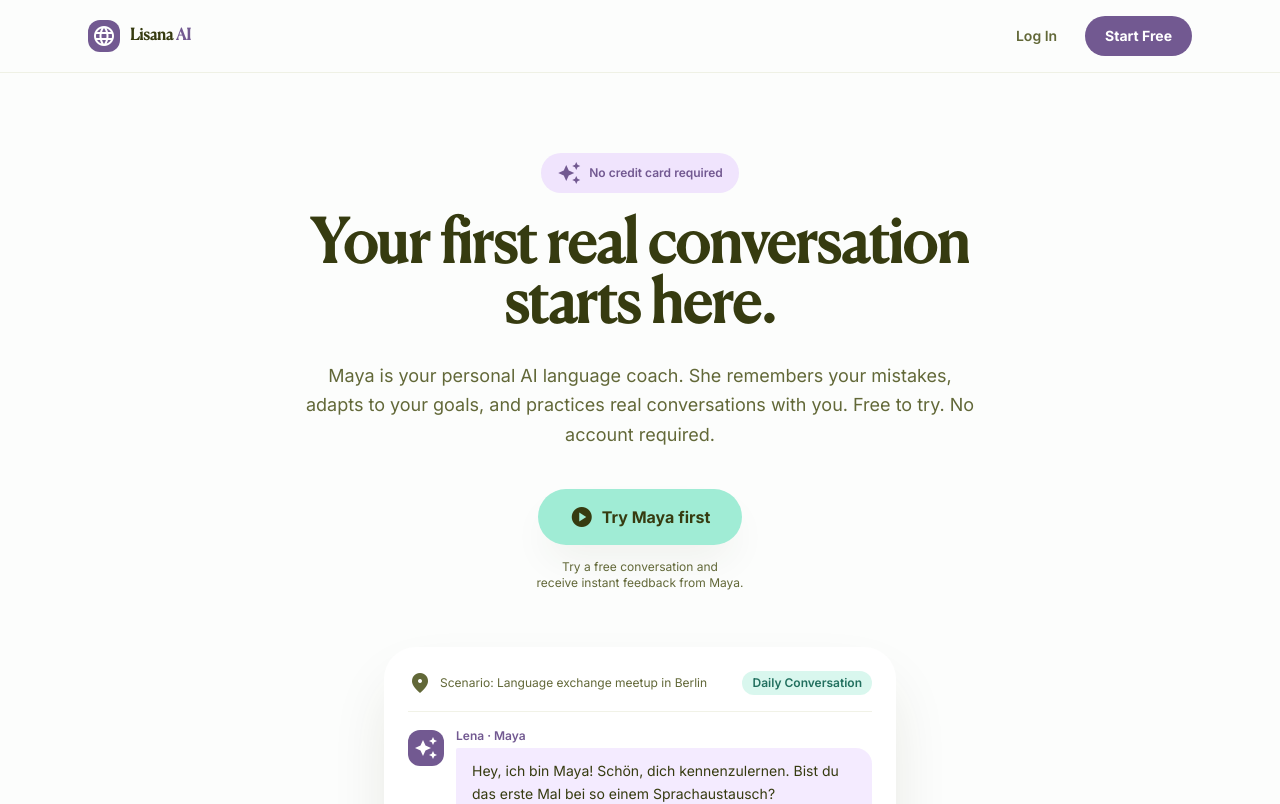
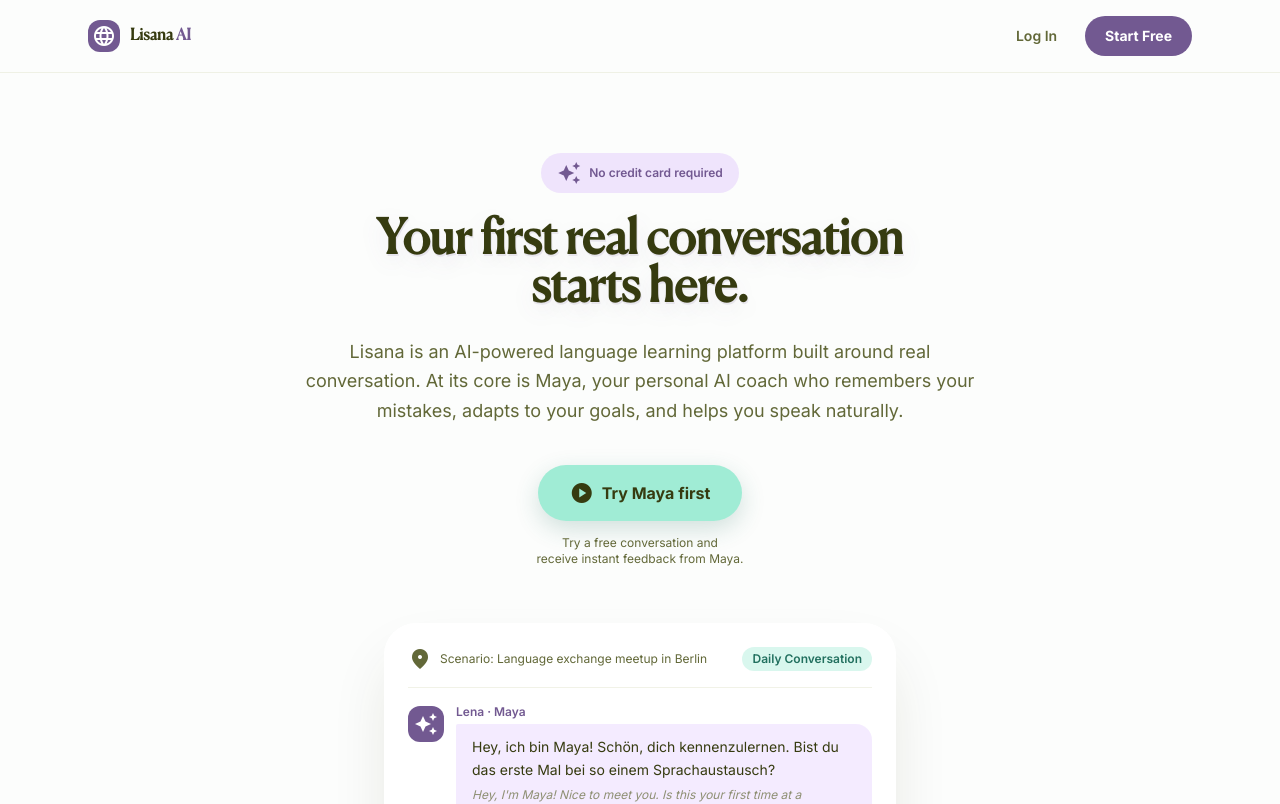
Before and after one commit to MelikeZeynepTapci/lisana-ai, a Next.js app in the folder frontend/: page /landing in a window 1280 px wide. Shown: the top 804 px of the page. Built offline with nearby package versions, Linux system fonts and the light colour scheme.

Commit message:
hero subtitles

```diff
--- a/frontend/src/app/landing/page.tsx
+++ b/frontend/src/app/landing/page.tsx
@@ -197,21 +197,21 @@ export default function LandingPage() {
 
       {/* HERO */}
       <section className="max-w-6xl mx-auto px-6 pt-20 pb-16 text-center">
-        <div className="inline-flex items-center gap-2 bg-primary-container/40 text-primary font-manrope font-semibold text-xs px-4 py-2 rounded-full mb-6">
+        <div className="animate-fade-up delay-100 inline-flex items-center gap-2 bg-primary-container/40 text-primary font-manrope font-semibold text-xs px-4 py-2 rounded-full mb-6">
           <span className="material-symbols-outlined ms-filled text-[14px]">auto_awesome</span>
           No credit card required
         </div>
-        <h1 className="font-lexend font-bold text-5xl md:text-6xl text-on-surface leading-tight mb-6 max-w-3xl mx-auto">
+        <h1 className="animate-fade-up delay-200 font-lexend font-bold text-4xl md:text-5xl text-on-surface leading-tight mb-6 max-w-3xl mx-auto" style={{ textShadow: "1px 2px 0px rgba(114,89,145,0.12), 0 8px 24px rgba(114,89,145,0.10)" }}>
           Your first real conversation<br />starts here.
         </h1>
-        <p className="font-manrope text-lg text-on-surface-variant leading-relaxed mb-10 max-w-2xl mx-auto">
-          Maya is your personal AI language coach.
-          She remembers your mistakes, adapts to your goals, and practices real conversations with you. Free to try. No account required.
+        <p className="animate-fade-up delay-300 font-manrope text-lg text-on-surface-variant leading-relaxed mb-10 max-w-2xl mx-auto">
+          Lisana is an AI-powered language learning platform built around real conversation.
+          At its core is Maya, your personal AI coach who remembers your mistakes, adapts to your goals, and helps you speak naturally.
         </p>
-        <div className="flex flex-col items-center gap-1.5 mb-4">
+        <div className="animate-fade-up delay-400 flex flex-col items-center gap-1.5 mb-4">
           <Link
             href="/demo"
-            className="font-manrope font-bold text-base bg-tertiary-container text-on-surface px-8 py-4 rounded-full hover:bg-tertiary-container/80 transition-colors shadow-ambient flex items-center gap-2"
+            className="animate-float font-manrope font-bold text-base bg-tertiary-container text-on-surface px-8 py-4 rounded-full hover:bg-tertiary-container/80 transition-colors flex items-center gap-2" style={{ boxShadow: "0 8px 24px rgba(34,112,95,0.20)" }}
           >
             <span className="material-symbols-outlined ms-filled text-[18px]">play_circle</span>
             Try Maya first
@@ -220,7 +220,7 @@ export default function LandingPage() {
         </div>
 
         {/* Conversation preview */}
-        <div className="mt-14 max-w-lg mx-auto bg-surface-lowest rounded-4xl shadow-ambient-lg p-6 text-left">
+        <div className="animate-fade-up delay-500 mt-14 max-w-lg mx-auto bg-surface-lowest rounded-4xl shadow-ambient-lg p-6 text-left">
           <div className="flex items-center gap-2 mb-4 pb-4 border-b border-outline-variant/20">
             <span className="material-symbols-outlined ms-filled text-[14px] text-on-surface-variant">location_on</span>
             <span className="font-manrope text-xs text-on-surface-variant">Scenario: Language exchange meetup in Berlin</span>
```
